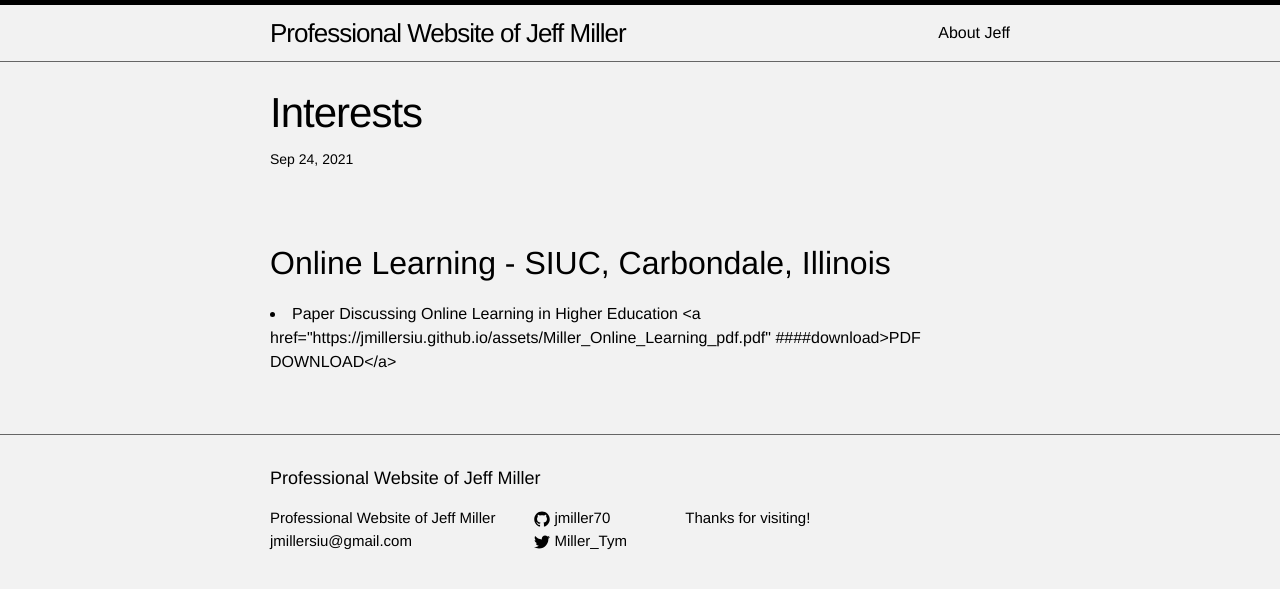
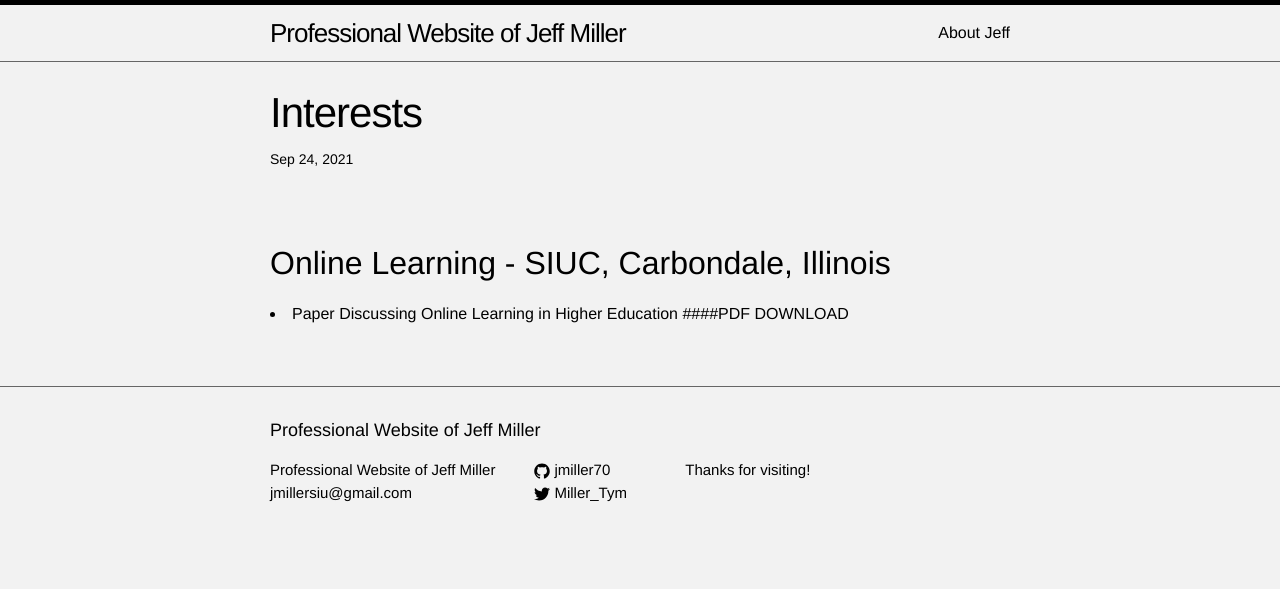
Before and after one commit to jmillersiu/jmillersiu.github.io, a Jekyll site: the page built from _posts/2021-09-24-interests.markdown, in a window 1280 px wide. Shown: the top 589 px of the page. Built offline with Jekyll 4.4.1, drawn with Linux system fonts in a browser that asks for light colours.

Commit message:
Update 2021-09-24-interests.markdown

```diff
--- a/_posts/2021-09-24-interests.markdown
+++ b/_posts/2021-09-24-interests.markdown
@@ -8,4 +8,4 @@ categories: jekyll update
 
 Online Learning - SIUC, Carbondale, Illinois
 ---
-<li>Paper Discussing Online Learning in Higher Education <a href="https://jmillersiu.github.io/assets/Miller_Online_Learning_pdf.pdf" ####download>PDF DOWNLOAD</a></li>
+<li>Paper Discussing Online Learning in Higher Education <a href="https://jmillersiu.github.io/assets/Miller_Online_Learning_pdf.pdf" download>####PDF DOWNLOAD</a></li>
```
